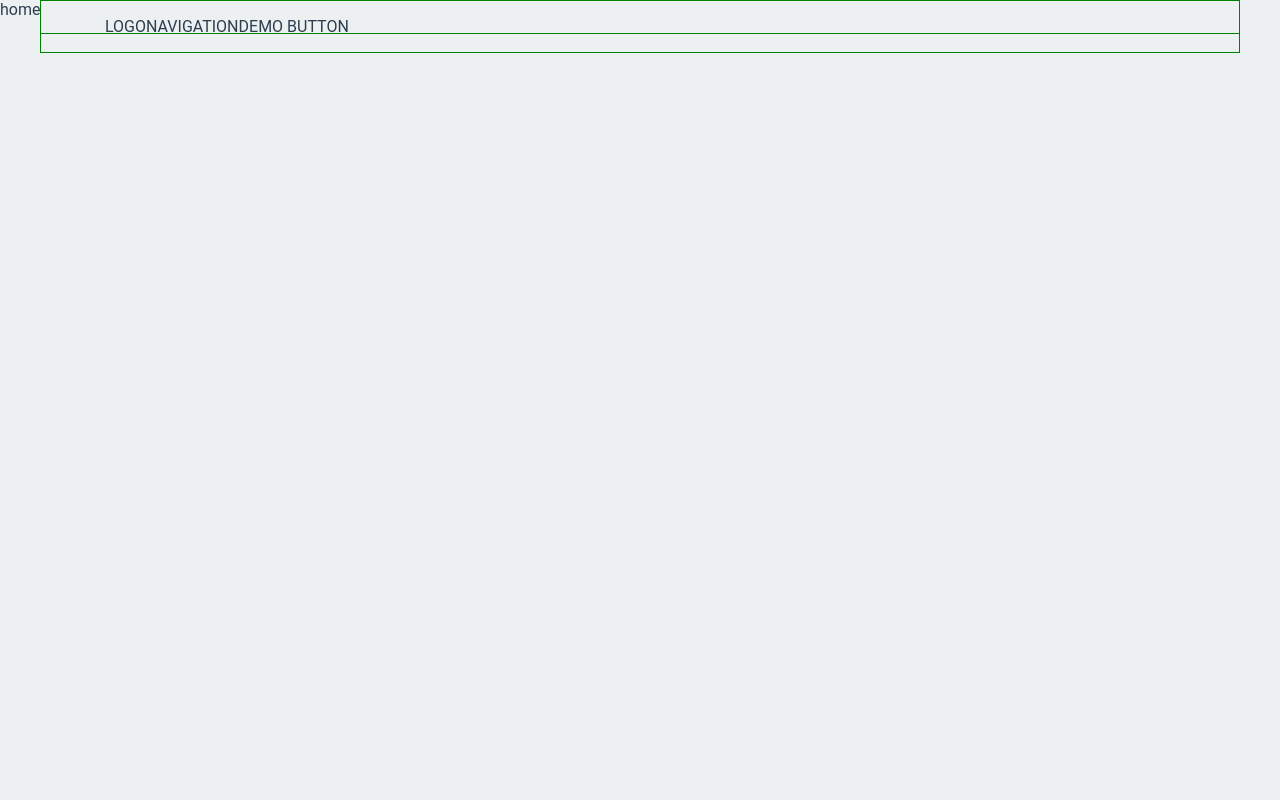
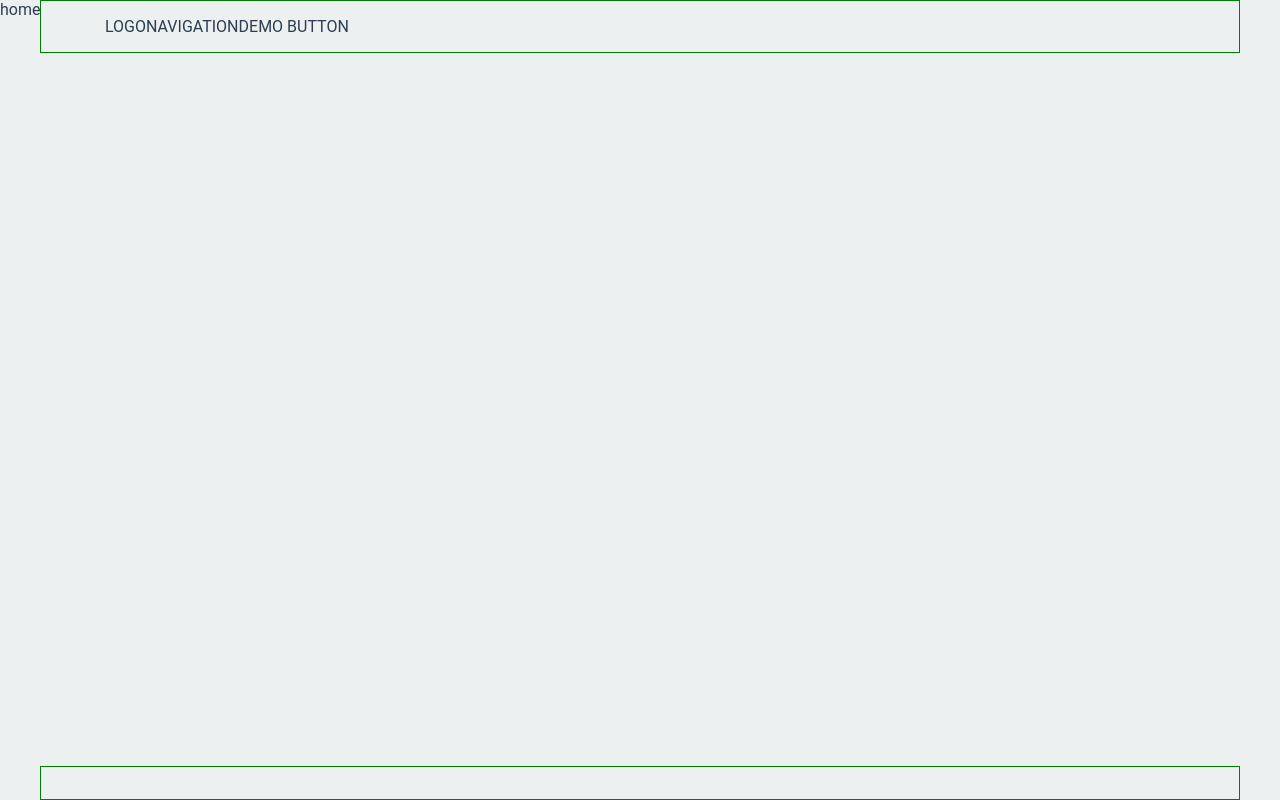
Before and after one commit to benjaminmikiten/springbox-exercise, a React (Create React App) app: page / in a window 1280 px wide. Built offline with nearby package versions, Linux system fonts and the light colour scheme.

Commit message:
full-page layout

```diff
--- a/src/components/Footer.jsx
+++ b/src/components/Footer.jsx
@@ -3,10 +3,7 @@ import styled from "styled-components";
 
 const StyledFooter = styled.footer`
   z-index: ${({ theme }) => theme.zIndexes.footer};
-  position: fixed;
-  top: 0;
-  left: 0;
-  right: 0;
+  width: 100%;
   > div {
     ${({ theme }) => theme.grid.LayoutContainer}
     padding-top: 1rem;
--- a/src/components/Layout.jsx
+++ b/src/components/Layout.jsx
@@ -3,7 +3,17 @@ import styled from "styled-components";
 import Header from "./Header";
 import Footer from "./Footer";
 
-const StyledLayout = styled.div``;
+const StyledLayout = styled.div`
+  display: flex;
+  flex-direction: column;
+  height: 100vh;
+  header {
+    flex: 0 0 auto;
+  }
+  main {
+    flex: 1 0 auto;
+  }
+`;
 
 const Layout = ({ children }) => {
   return (
```
